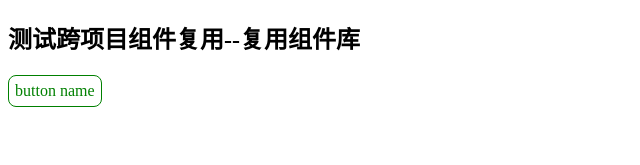
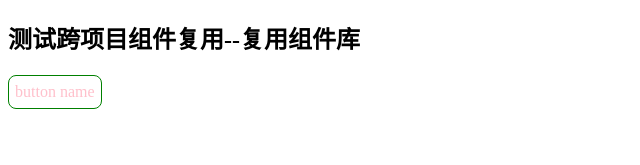
Before and after one commit to Heyff12/reuseParent, an Angular app: page / in a window 1280 px wide. Shown: the top 165 px of the page, without its empty margins (0-640 px from the left). Built offline with nearby package versions, Linux system fonts and the light colour scheme.

Commit message:
Squashed 'reuse/' changes from 4c1876d..2b32426
2b32426 fix pink
3c79107 fix color

git-subtree-dir: reuse
git-subtree-split: 2b32426cfb9d92650e0cfa59ba6c9d72625523cc

```diff
--- a/src/app/components/the-button/the-button.component.less
+++ b/src/app/components/the-button/the-button.component.less
@@ -2,8 +2,8 @@
     display:inline-block;
     padding:0 6px;
     min-width: 60px;
-    line-height: 30px;
+    line-height: 32px;
     border: 1px solid green;
     border-radius: 8px;
-    color:green;
+    color:pink;
 }
```
